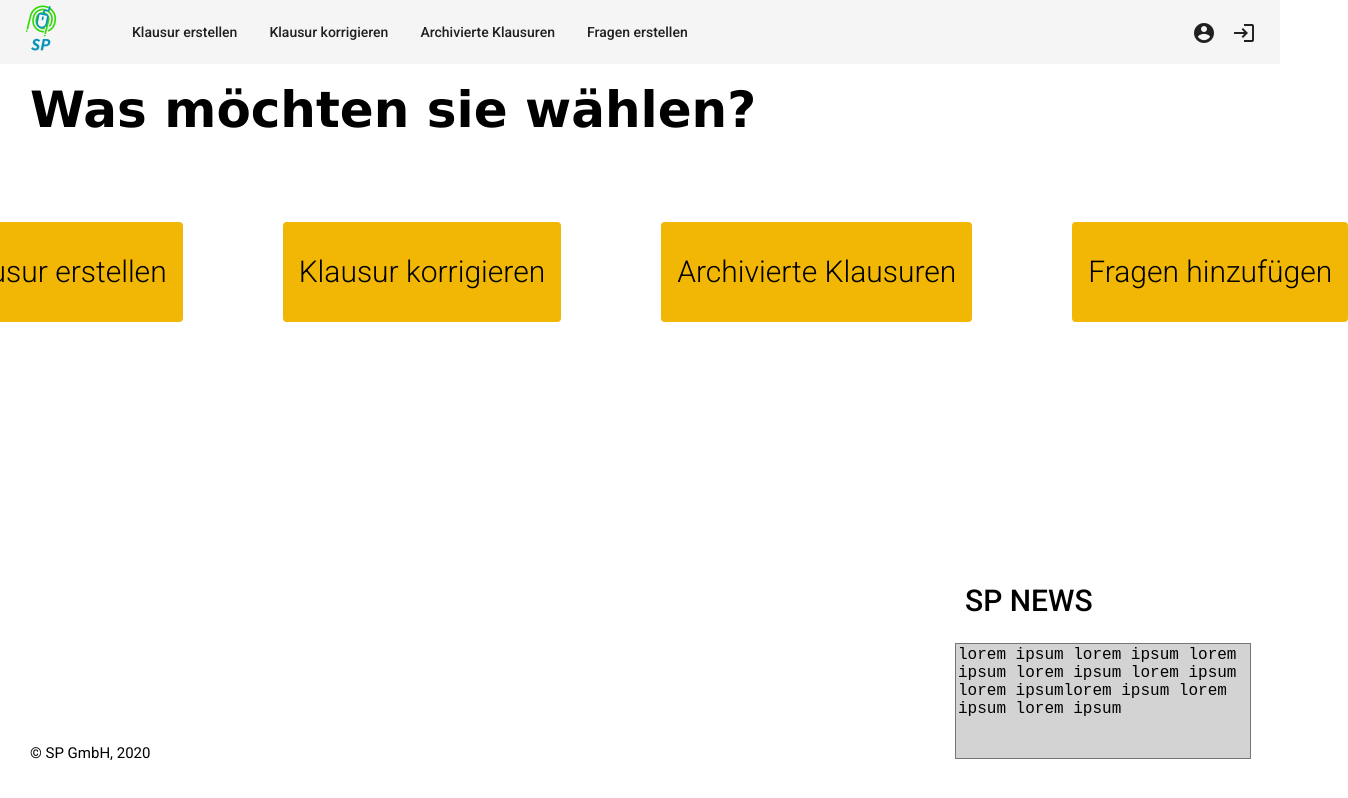
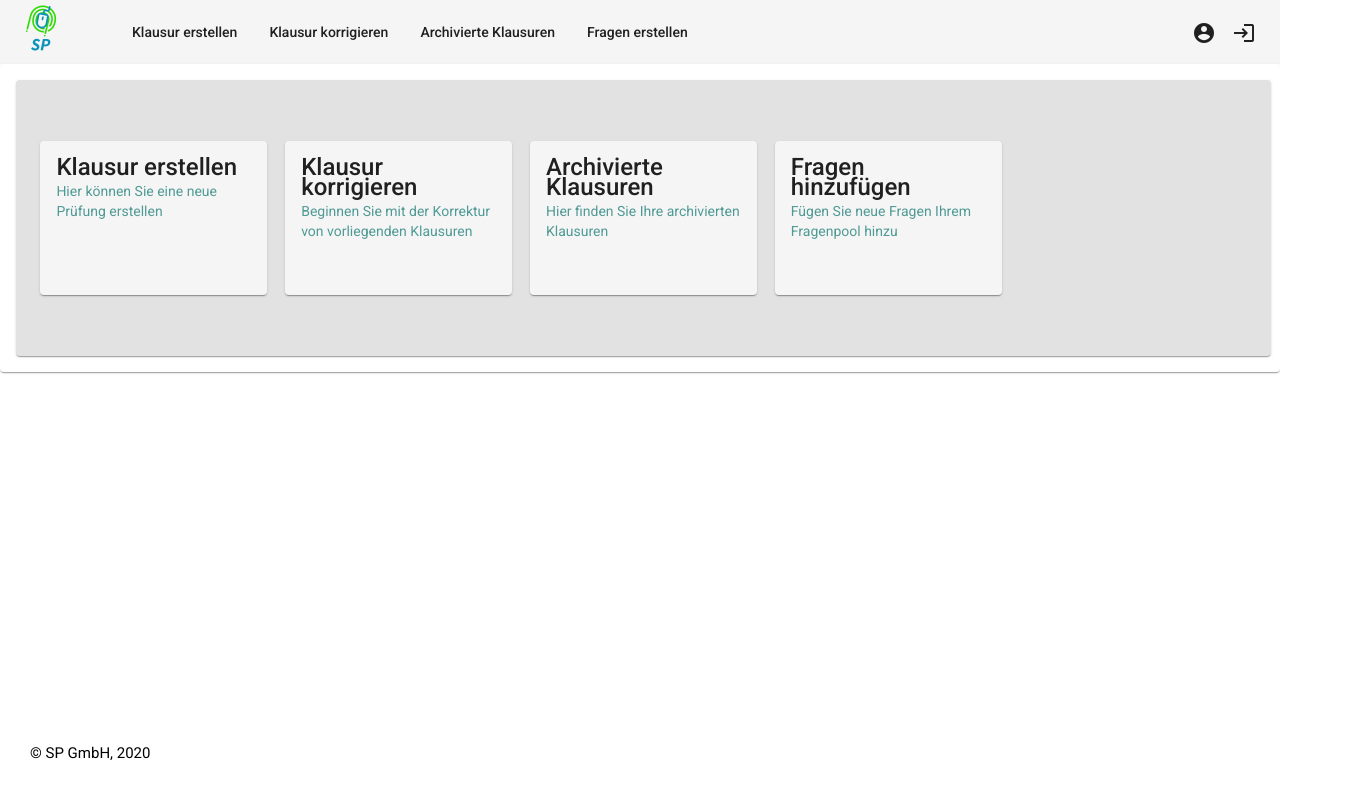
Before and after one commit to MediocreMarcel/SP, an Angular app in the folder Frontend/SPFrontend/: page /home in a window 1280 px wide. Shown: the whole page, 1348 px wide, since content can reach past the window. Built offline with nearby package versions, Linux system fonts and the light colour scheme.

Commit message:
[SP-71] Common Design Language; add global css; redone homepage

```diff
--- a/Frontend/SPFrontend/src/app/components/home-page/home-page.component.html
+++ b/Frontend/SPFrontend/src/app/components/home-page/home-page.component.html
@@ -1,24 +1,47 @@
 <app-navbar></app-navbar>
-<div class="top">
-  <h1 class="frage">Was möchten sie wählen?
-  </h1>
-</div>
+<mat-card>
+  <mat-card-content>
+    <mat-card class="content-card">
+      <mat-grid-list cols=5>
+        <mat-grid-tile>
+          <mat-card class="tile" (click)="createExam()">
+            <mat-card-title>
+              Klausur erstellen
+            </mat-card-title>
+            <mat-card-subtitle class="tileSubtitle">Hier können Sie eine neue Prüfung erstellen</mat-card-subtitle>
+          </mat-card>
+        </mat-grid-tile>
+        <mat-grid-tile>
+          <mat-card class="tile" (click)="correctExam()">
+            <mat-card-title>
+              Klausur korrigieren
+            </mat-card-title>
+            <mat-card-subtitle class="tileSubtitle">Beginnen Sie mit der Korrektur von vorliegenden Klausuren
+            </mat-card-subtitle>
+          </mat-card>
+        </mat-grid-tile>
+        <mat-grid-tile>
+          <mat-card class="tile" (click)="archiveExam()">
+            <mat-card-title>
+              Archivierte Klausuren
+            </mat-card-title>
+            <mat-card-subtitle class="tileSubtitle">Hier finden Sie Ihre archivierten Klausuren</mat-card-subtitle>
+          </mat-card>
+        </mat-grid-tile>
+        <mat-grid-tile>
+          <mat-card class="tile" (click)="addQuestions()">
+            <mat-card-title>
+              Fragen hinzufügen
+            </mat-card-title>
+            <mat-card-subtitle class="tileSubtitle">Fügen Sie neue Fragen Ihrem Fragenpool hinzu</mat-card-subtitle>
+          </mat-card>
+        </mat-grid-tile>
+      </mat-grid-list>
+    </mat-card>
+  </mat-card-content>
 
-<div class="mid">
-<button class="buttons" (click)="createExam()" color="primary" id="1" mat-flat-button
-        type="button" title="Hier können Sie eine neue Prüfung erstellen">Klausur erstellen</button>
-<button class="buttons" (click)="correctExam()" color="primary" id="2" mat-flat-button
-        type="button" title="Beginnen Sie mit der Korrektur von vorliegenden Klausuren"> Klausur korrigieren </button>
-<button class="buttons" title="Hier finden Sie Ihre archivierten Klausuren" (click)="archiveExam()" color="primary" id="3" mat-flat-button
-        type="button"> Archivierte Klausuren</button>
-<button class="buttons" title="Fügen Sie neue Fragen Ihrem Fragenpool hinzu" (click)="addQuestions()" color="primary" id="4" mat-flat-button
-        type="button"> Fragen hinzufügen </button>
-  </div>
+</mat-card>
 
-<div class="bot">
-<h2 class="news_title">SP NEWS</h2>
-<textarea class="news_text">lorem ipsum lorem ipsum lorem ipsum lorem ipsum lorem ipsum lorem ipsumlorem ipsum lorem ipsum lorem ipsum</textarea>
-  </div>
 
 <p class="copyright">
   <label class="copyrigt_text">© SP GmbH, 2020 </label>
--- a/Frontend/SPFrontend/src/styles.css
+++ b/Frontend/SPFrontend/src/styles.css
@@ -2,5 +2,51 @@
 
 @import "~@angular/material/prebuilt-themes/indigo-pink.css";
 
-html, body { height: 100%; }
-body { margin: 0; font-family: Roboto, "Helvetica Neue", sans-serif; }
+html, body {
+  height: 100%;
+}
+
+body {
+  margin: 0;
+  font-family: Roboto, "Helvetica Neue", sans-serif;
+}
+
+.tile {
+  height: clamp(20px, 50%, 250px);
+  width: clamp(20px, 80%, 250px);
+  background-color: #F5F5F6;
+  cursor: pointer;
+  transition: 0.3s;
+}
+
+.tile:hover {
+  width: 90%;
+  height: 60%;
+}
+
+.tileTitle {
+  line-height: 115%;
+  font-size: 1.5em;
+}
+
+.tileSubtitle {
+  color: #4f9a94;
+}
+
+.centerIcon {
+  text-align: center;
+  width: 100%;
+  height: 100%;
+  font-size: 50pt;
+  display: flex;
+  align-items: center;
+  justify-content: center;
+  color: #80cbc4;
+}
+
+.content-card {
+  background-color: #E1E2E1;
+  width: 98%;
+  margin-left: auto;
+  margin-right: auto;
+}
```
Also changed, not shown: Frontend/SPFrontend/src/app/app.module.ts (+6 -2 lines).
